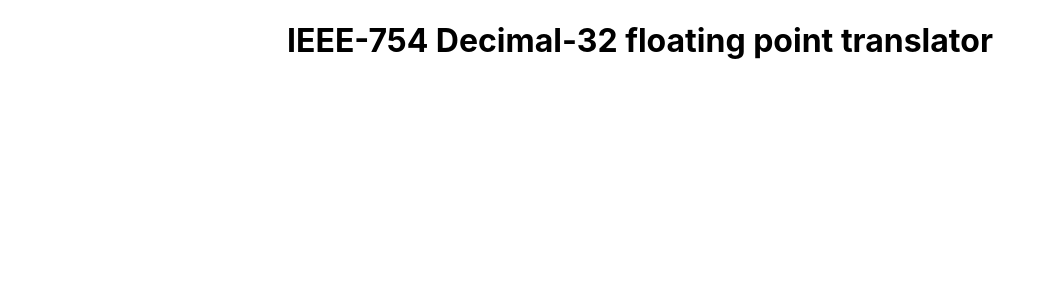
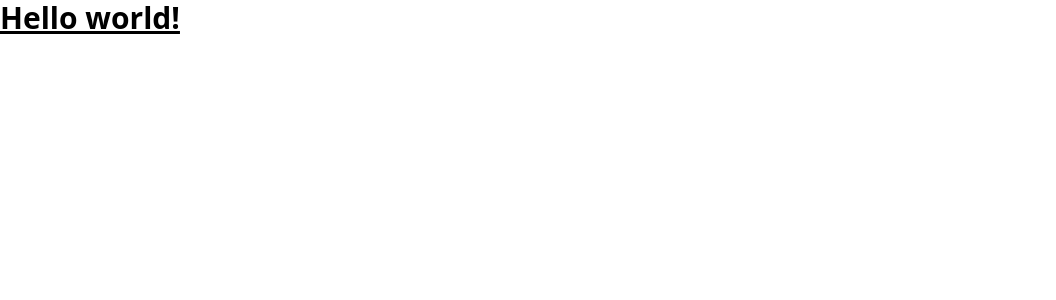
Before and after one commit to kieloBash/CSARCH-2---PROJECT, a React (Create React App) app in the folder front-end/: page / in a window 1280 px wide. Shown: the top 300 px of the page, without its empty margins (0-1056 px from the left). Built offline with nearby package versions, Linux system fonts and the light colour scheme.

Commit message:
added tailwind for frontend

```diff
--- a/front-end/package.json
+++ b/front-end/package.json
@@ -36,5 +36,8 @@
       "last 1 firefox version",
       "last 1 safari version"
     ]
+  },
+  "devDependencies": {
+    "tailwindcss": "^3.2.7"
   }
 }
--- a/front-end/src/App.css
+++ /dev/null
@@ -1,38 +0,0 @@
-.App {
-  text-align: center;
-}
-
-.App-logo {
-  height: 40vmin;
-  pointer-events: none;
-}
-
-@media (prefers-reduced-motion: no-preference) {
-  .App-logo {
-    animation: App-logo-spin infinite 20s linear;
-  }
-}
-
-.App-header {
-  background-color: #282c34;
-  min-height: 100vh;
-  display: flex;
-  flex-direction: column;
-  align-items: center;
-  justify-content: center;
-  font-size: calc(10px + 2vmin);
-  color: white;
-}
-
-.App-link {
-  color: #61dafb;
-}
-
-@keyframes App-logo-spin {
-  from {
-    transform: rotate(0deg);
-  }
-  to {
-    transform: rotate(360deg);
-  }
-}
--- a/front-end/src/App.js
+++ b/front-end/src/App.js
@@ -1,4 +1,4 @@
-import "./App.css";
+import "./index.css";
 import { Routes, Route } from "react-router-dom";
 
 import Home from "./scenes/Home";
@@ -6,11 +6,14 @@
 function App() {
   return (
     <div className="App">
-      <main className="content">
+      {/* <main className="content">
         <Routes>
           <Route path="/" element={<Home />} />
         </Routes>
-      </main>
+      </main> */}
+      <h1 className="text-3xl font-bold underline">
+      Hello world!
+    </h1>
     </div>
   );
 }
--- a/front-end/src/index.css
+++ b/front-end/src/index.css
@@ -1,13 +1,3 @@
-body {
-  margin: 0;
-  font-family: -apple-system, BlinkMacSystemFont, 'Segoe UI', 'Roboto', 'Oxygen',
-    'Ubuntu', 'Cantarell', 'Fira Sans', 'Droid Sans', 'Helvetica Neue',
-    sans-serif;
-  -webkit-font-smoothing: antialiased;
-  -moz-osx-font-smoothing: grayscale;
-}
-
-code {
-  font-family: source-code-pro, Menlo, Monaco, Consolas, 'Courier New',
-    monospace;
-}
+@tailwind base;
+@tailwind components;
+@tailwind utilities;
--- /dev/null
+++ b/front-end/tailwind.config.js
@@ -0,0 +1,10 @@
+/** @type {import('tailwindcss').Config} */
+module.exports = {
+  content: [
+    "./src/**/*.{js,jsx,ts,tsx}",
+  ],
+  theme: {
+    extend: {},
+  },
+  plugins: [],
+}
```
Also changed, not shown: 2 other files (tests, documents, lock files or other folders).
